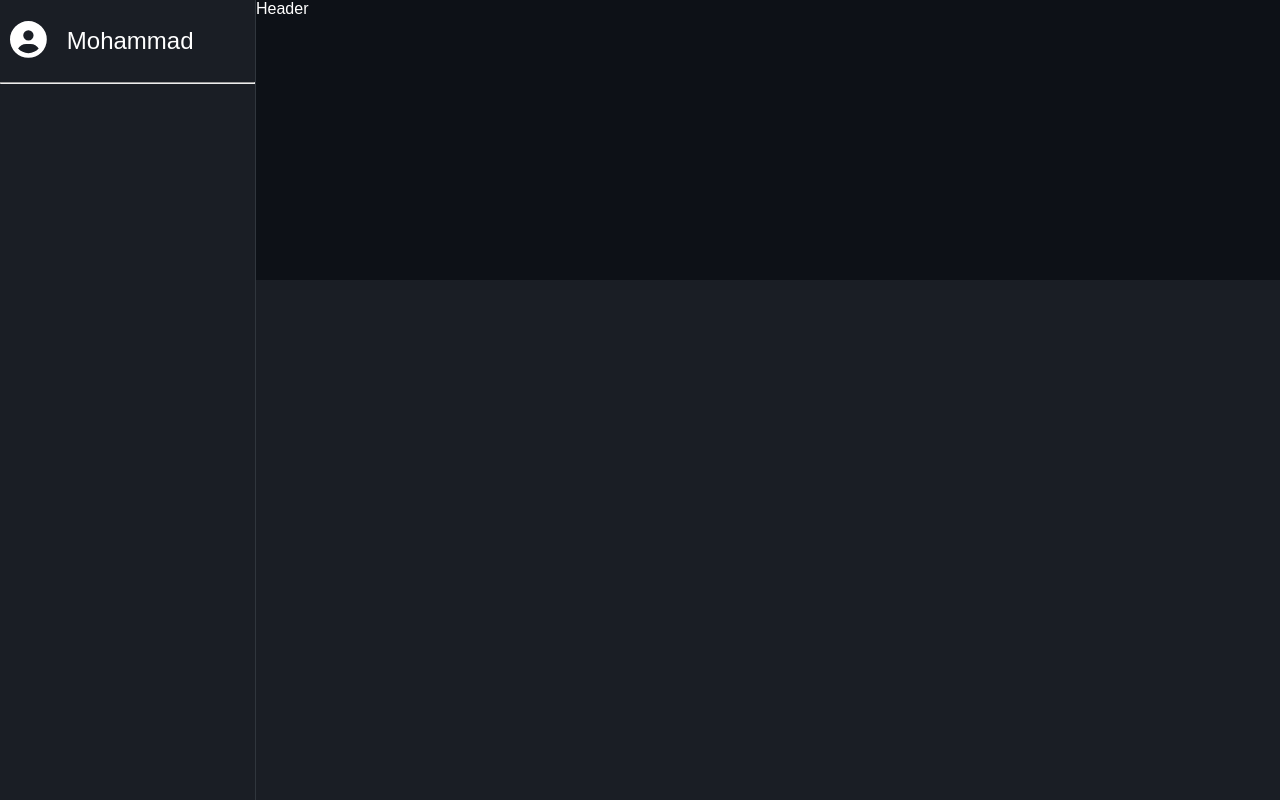
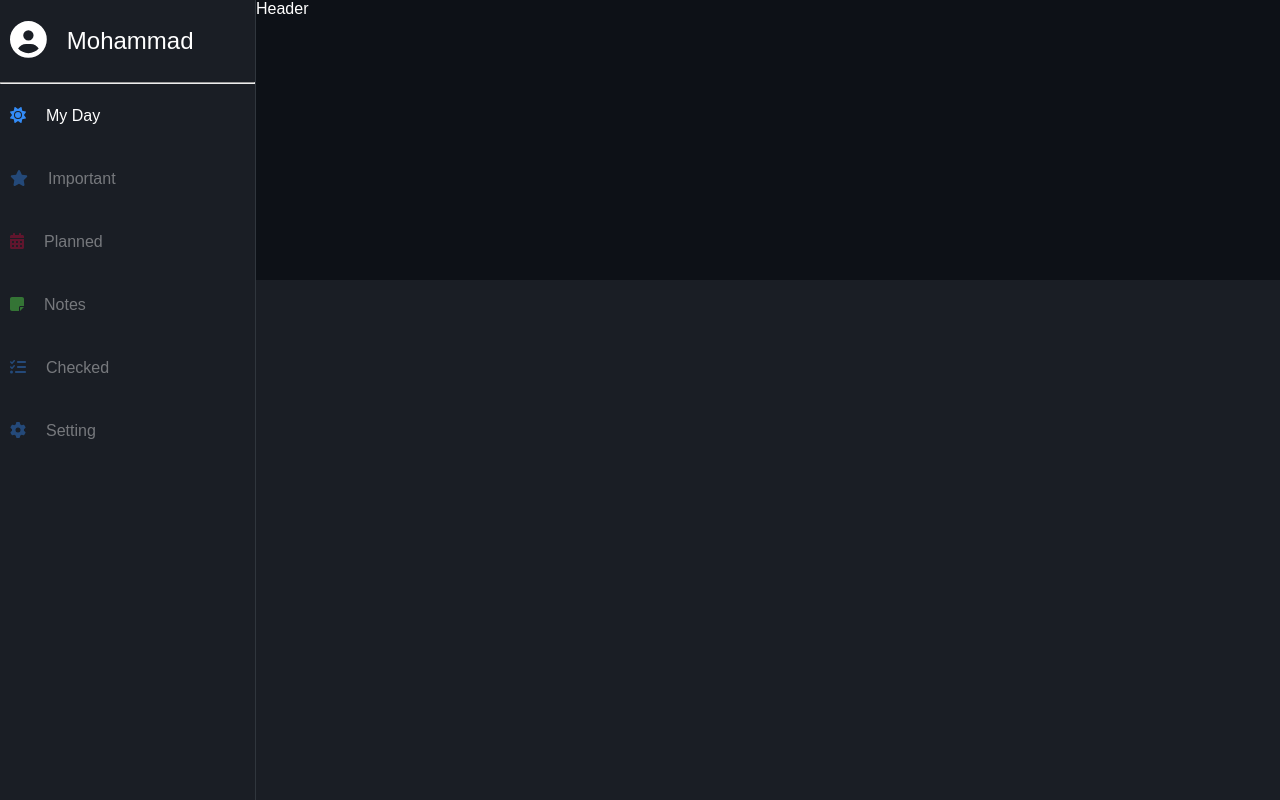
Before and after one commit to MohammadNourizadeh/taskManager3, a React (Vite) app: page /admin in a window 1280 px wide. Built offline with nearby package versions, Linux system fonts and the light colour scheme.

Commit message:
working on sidebar

```diff
--- a/src/assets/styles/index.scss
+++ b/src/assets/styles/index.scss
@@ -12,6 +12,7 @@ $lightMode_text_color: black;
 
 $green_accepted_color: #238636;
 $red_error_color: rgb(204, 6, 6);
+$blue_color: rgb(51, 139, 246);
 
 * {
   margin: 0px;
--- a/src/layout/admin/components/sidebar/Sidebar.module.scss
+++ b/src/layout/admin/components/sidebar/Sidebar.module.scss
@@ -1,5 +1,3 @@
-@use "../../../../assets/styles/index.scss";
-
 .king {
-
+  user-select: none;
 }
--- a/src/layout/admin/components/sidebar/Sidebar.tsx
+++ b/src/layout/admin/components/sidebar/Sidebar.tsx
@@ -1,4 +1,5 @@
 import styles from './Sidebar.module.scss'
+import SidebarItems from './components/sidebarItems/SidebarItems'
 import UsernamePart from './components/usernamePart/UsernamePart'
 
 export default function Sidebar() {
@@ -6,7 +7,7 @@ export default function Sidebar() {
         <div className={styles.king}>
             <UsernamePart />
             <hr />
-            <div></div>
+            <SidebarItems />
         </div>
     )
 }
--- /dev/null
+++ b/src/layout/admin/components/sidebar/components/sidebarItems/SidebarItems.module.scss
@@ -0,0 +1,34 @@
+@use "../../../../../../assets/styles/index.scss";
+
+.king {
+  text-transform: capitalize;
+  list-style: none;
+
+  .disableItem,
+  a {
+    padding: 22px 10px;
+    display: flex;
+    gap: 20px;
+    align-items: center;
+  }
+
+  .disableItem,
+  li {
+    margin: 1px 0px;
+  }
+
+  .disableItem {
+    opacity: 0.4;
+  }
+
+  li {
+    a {
+      color: index.$darkMode_text_color;
+      text-decoration: none;
+
+      &:hover {
+        background-color: index.$darkMode_border_color;
+      }
+    }
+  }
+}
--- /dev/null
+++ b/src/layout/admin/components/sidebar/components/sidebarItems/SidebarItems.tsx
@@ -0,0 +1,29 @@
+import { FontAwesomeIcon } from '@fortawesome/react-fontawesome'
+import { Link } from 'react-router-dom'
+import styles from './SidebarItems.module.scss'
+import { sidebarItemsInfo } from './sidebarItemsInfo'
+
+export default function SidebarItems() {
+    return (
+        <ul className={styles.king}>
+            {sidebarItemsInfo.map((sidebarItem, index) => (
+                sidebarItem.disable ?
+                    <li key={index} className={styles.disableItem}>
+                        <span style={{ color: sidebarItem.iconColor ?? 'rgb(51, 139, 246)' }}>
+                            <FontAwesomeIcon icon={sidebarItem.icon} />
+                        </span>
+                        {sidebarItem.name}
+                    </li>
+                    :
+                    <li key={index}>
+                        <Link to={sidebarItem.linkAddress ?? '#'}>
+                            <span style={{ color: sidebarItem.iconColor ?? 'rgb(51, 139, 246)' }}>
+                                <FontAwesomeIcon icon={sidebarItem.icon} />
+                            </span>
+                            {sidebarItem.name}
+                        </Link>
+                    </li>
+            ))}
+        </ul>
+    )
+}
--- /dev/null
+++ b/src/layout/admin/components/sidebar/components/sidebarItems/sidebarItemsInfo.tsx
@@ -0,0 +1,49 @@
+import { faCalendarAlt, faCog, faNoteSticky, faStar, faSun, faTasks, type IconDefinition } from "@fortawesome/free-solid-svg-icons";
+
+type sidebarItemsInfoType = {
+    icon: IconDefinition,
+    iconColor?: string,
+    name: string,
+    linkAddress?: string,
+    disable?: boolean
+}
+
+export const sidebarItemsInfo: sidebarItemsInfoType[] = [
+    {
+        icon: faSun,
+        name: 'my day',
+        linkAddress: '/admin/my_day'
+    },
+    {
+        icon: faStar,
+        name: 'important',
+        linkAddress: '',
+        disable: true
+    },
+    {
+        icon: faCalendarAlt,
+        iconColor: "rgb(200, 10, 57)",
+        name: 'planned',
+        linkAddress: '',
+        disable: true
+    },
+    {
+        icon: faNoteSticky,
+        iconColor: "rgb(91, 246, 77)",
+        name: 'notes',
+        linkAddress: '',
+        disable: true
+    },
+    {
+        icon: faTasks,
+        name: 'checked',
+        linkAddress: '',
+        disable: true
+    },
+    {
+        icon: faCog,
+        name: 'setting',
+        linkAddress: '',
+        disable: true
+    },
+]
```
